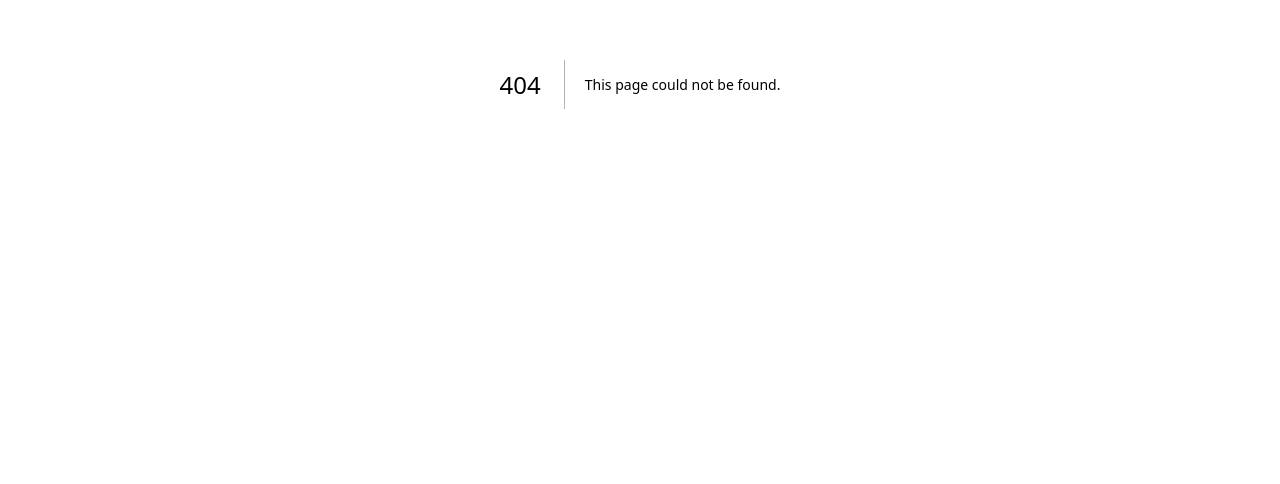
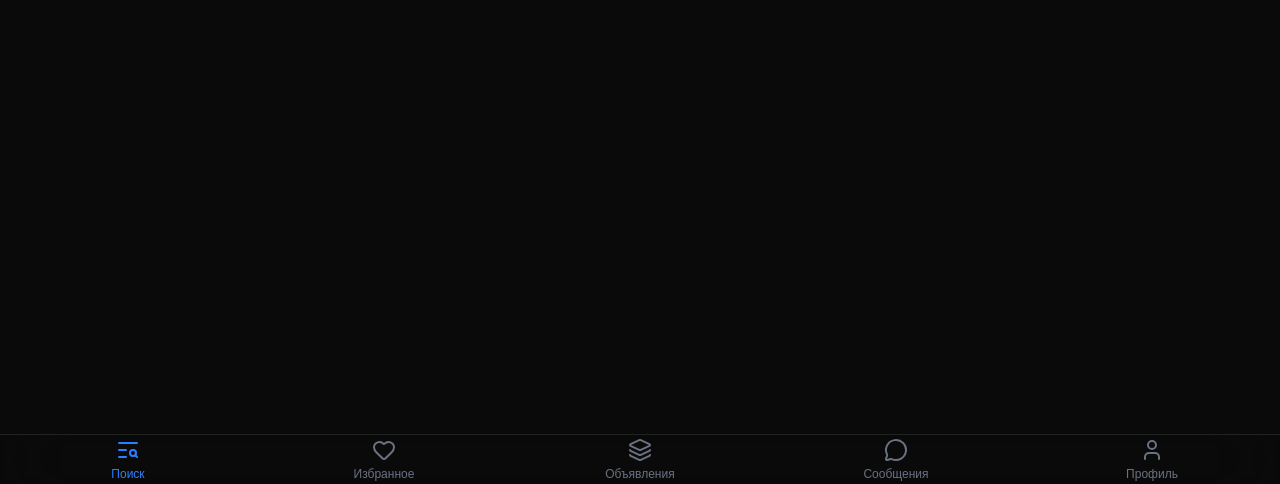
Before and after one commit to RuslanShkhaliev/bagtoyou-web, a Next.js app: page /search in a window 1280 px wide. Before the commit this address had no page. Shown: the part 316-800 px from the top of the page. Built offline with nearby package versions, Linux system fonts and the light colour scheme.

Commit message:
feat(widget): add tabbar

```diff
--- a/src/app/layout.tsx
+++ b/src/app/layout.tsx
@@ -1,4 +1,5 @@
 import {QueryProvider} from '@/app/providers/QueryProvider';
+import {Tabbar} from '@/widgets/tabbar';
 import type {Metadata} from 'next';
 import {Geist, Geist_Mono} from 'next/font/google';
 import './globals.css';
@@ -27,12 +28,15 @@ export default function RootLayout({
   return (
     <html lang="en" className='dark'>
       <body
-        className={`${geistSans.variable} ${geistMono.variable} antialiased`}
+        className={`${geistSans.variable} ${geistMono.variable} antialiased flex flex-col h-screen`}
       >
 	  <QueryProvider>
-		  {children}
+		  <div className="pb-[50px] overflow-auto flex-1">
+			  {children}
+		  </div>
 	  </QueryProvider>
 	  <Toaster />
+	  <Tabbar/>
 	  </body>
     </html>
   );
--- /dev/null
+++ b/src/app/search/page.tsx
@@ -0,0 +1 @@
+export {Page as default} from '@views/search'
--- /dev/null
+++ b/src/widgets/tabbar/index.ts
@@ -0,0 +1 @@
+export * from './ui/Tabbar'
--- /dev/null
+++ b/src/widgets/tabbar/ui/TabItem.tsx
@@ -0,0 +1,19 @@
+import Link from 'next/link';
+
+
+export interface TabItemProps {
+	icon: React.ReactNode
+	name: string
+	href: string
+	active?: boolean
+}
+export const TabItem = ({icon, name, active, href}: TabItemProps) => {
+	return (
+		<Link href={href} className={'flex-1'}>
+			<div className={`flex flex-col items-center gap-1 ${active ? 'text-blue-500' : 'text-gray-500'}`}>
+				{icon}
+				<span className={"text-xs"}>{name}</span>
+			</div>
+		</Link>
+	)
+};
--- /dev/null
+++ b/src/widgets/tabbar/ui/Tabbar.tsx
@@ -0,0 +1,24 @@
+'use client';
+
+import {TabItem} from '@/widgets/tabbar/ui/TabItem';
+import {Tabs} from '@/widgets/tabbar/ui/Tabs';
+import {HeartIcon, LayersIcon, MessageCircle, TextSearchIcon, User} from 'lucide-react';
+import {usePathname} from 'next/navigation';
+
+export const Tabbar = () => {
+	const pathname = usePathname();
+	const tabs = [
+		{ icon: <TextSearchIcon />, name: 'Поиск', href: '/search' },
+		{ icon: <HeartIcon />, name: 'Избранное', href: '/favorites' },
+		{ icon: <LayersIcon />, name: 'Объявления', href: '/ads' },
+		{ icon: <MessageCircle />, name: 'Сообщения', href: '/messages' },
+		{ icon: <User />, name: 'Профиль', href: '/profile' },
+	];
+	return (
+		<Tabs>
+			{tabs.map((tab, index) => (
+				<TabItem icon={tab.icon} name={tab.name} href={tab.href} key={index} active={pathname === tab.href}/>
+			))}
+		</Tabs>
+	)
+};
--- /dev/null
+++ b/src/widgets/tabbar/ui/Tabs.tsx
@@ -0,0 +1,11 @@
+import {PropsWithChildren} from 'react';
+
+export const Tabs = ({children}: PropsWithChildren) => {
+	return (
+		<div className="fixed bottom-0 left-0 w-full h-[50px] backdrop-blur-2xl border-t-1 flex items-center">
+			<div className="flex items-center w-full">
+				{children}
+			</div>
+		</div>
+	)
+};
```
